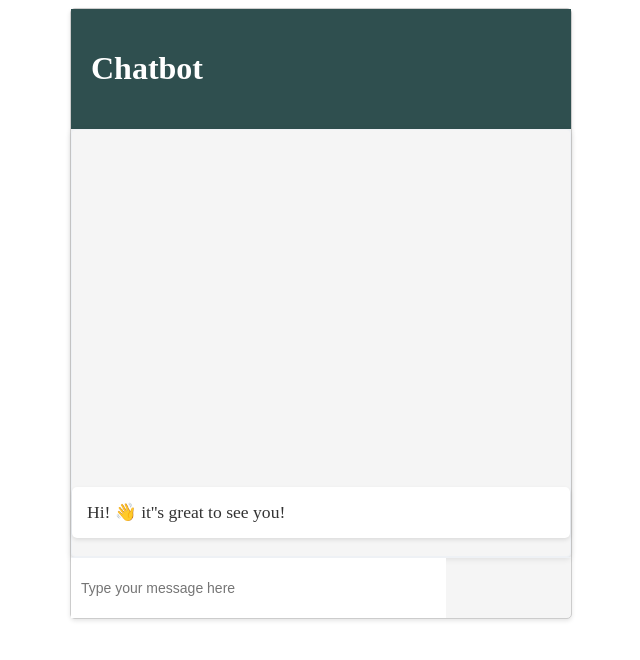
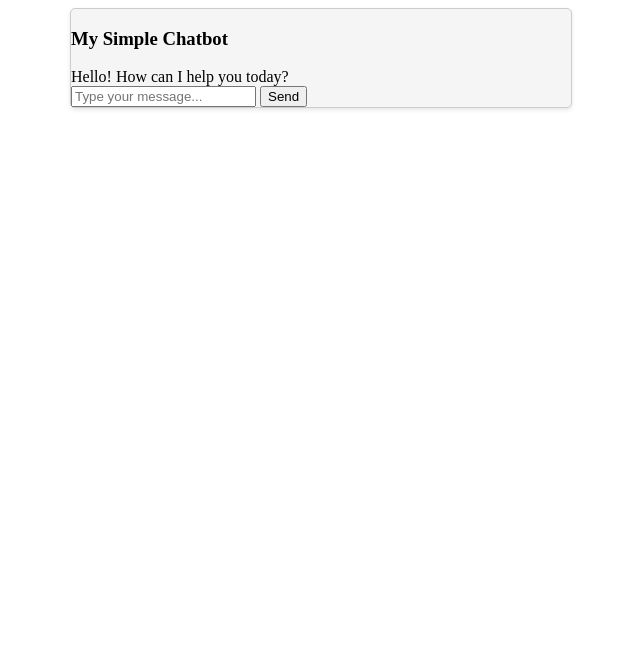
Before and after one commit to Davi-Combs/DIFFERENTstrokes, a plain HTML site: page index.html in a window 1280 px wide. Shown: the whole page, without its empty margins (319-959 px from the left). Drawn offline with Linux system fonts and the light colour scheme.

Commit message:
Update index.html

```diff
--- a/index.html
+++ b/index.html
@@ -2,36 +2,25 @@
 <html lang="en">
 <head>
     <meta charset="UTF-8">
-    <meta http-equiv="X-UA-Compatible" content="IE=edge">
     <meta name="viewport" content="width=device-width, initial-scale=1.0">
-    <title>Chatbot</title>
+    <title>Simple Chatbot</title>
     <link rel="stylesheet" href="style.css">
 </head>
 <body>
     <div class="chatbot-container">
-        <div id="header">
-            <h1>Chatbot</h1>
+        <div class="chat-header">
+            <h3>My Simple Chatbot</h3>
         </div>
-        <div id="chatbot">
-            <div id="chat">
-               <div id="conversation">
-              <div class="chatbot-message"></div></div>
-                <p class="chatbot-text">Hi! 👋 it''s great to see you!</p>
-              </div>
-            </div>
-            <form id="input-form">
-              <message-container>
-                <input id="input-field" type="text" placeholder="Type your message here">
-                <button id="submit-button" type="submit">
-                  <img class="send-icon" src="send-message.png" alt="">
-                </button>
-              </message-container>
-
-            </form>
+        <div class="chat-messages" id="chat-messages">
+            <!-- Messages will appear here -->
+            <div class="message bot-message">Hello! How can I help you today?</div>
         </div>
-
+        <div class="chat-input-container">
+            <input type="text" id="user-input" placeholder="Type your message...">
+            <button id="send-button">Send</button>
+        </div>
     </div>
 
-    <script src="chat.js"></script>
+    <script src="script.js"></script> <!-- Link to JavaScript file for functionality -->
 </body>
 </html>
```
